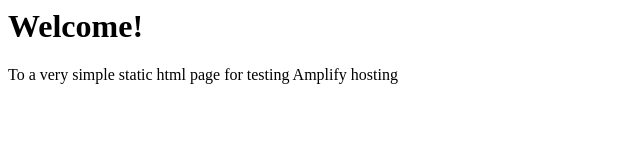
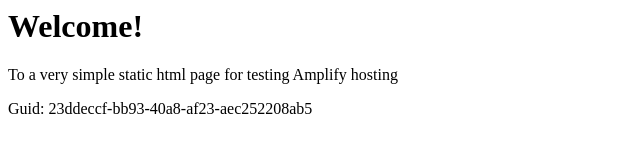
Before and after one commit to amplify-github-test-hkg/Github-PR-Commit-Integration-Test-DoNotTouch-Gith-OKSLNVO2-v1-prod-ap-east-1, a website: page src/index.html in a window 1280 px wide. Shown: the whole page, without its empty margins (0-640 px from the left). Drawn offline with Linux system fonts and the light colour scheme.

Commit message:
commit from integ tests

```diff
--- a/src/index.html
+++ b/src/index.html
@@ -1,3 +1,5 @@
+
+
 <html lang="en">
 
 <head>
@@ -10,6 +12,6 @@
 <body>
     <h1>Welcome!</h1>
     <p>To a very simple static html page for testing Amplify hosting</p>
-</body>
+    <p>Guid: 23ddeccf-bb93-40a8-af23-aec252208ab5</p></body>
 
 </html>
```
